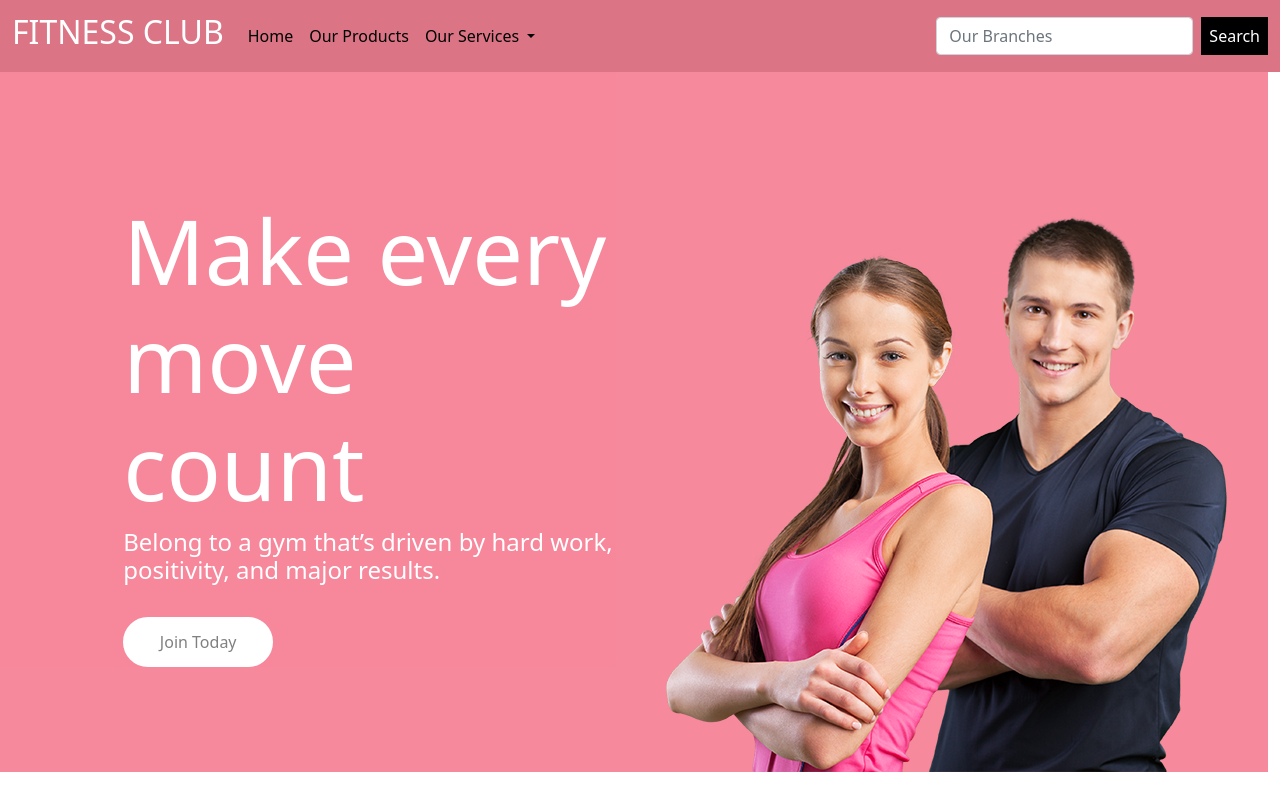
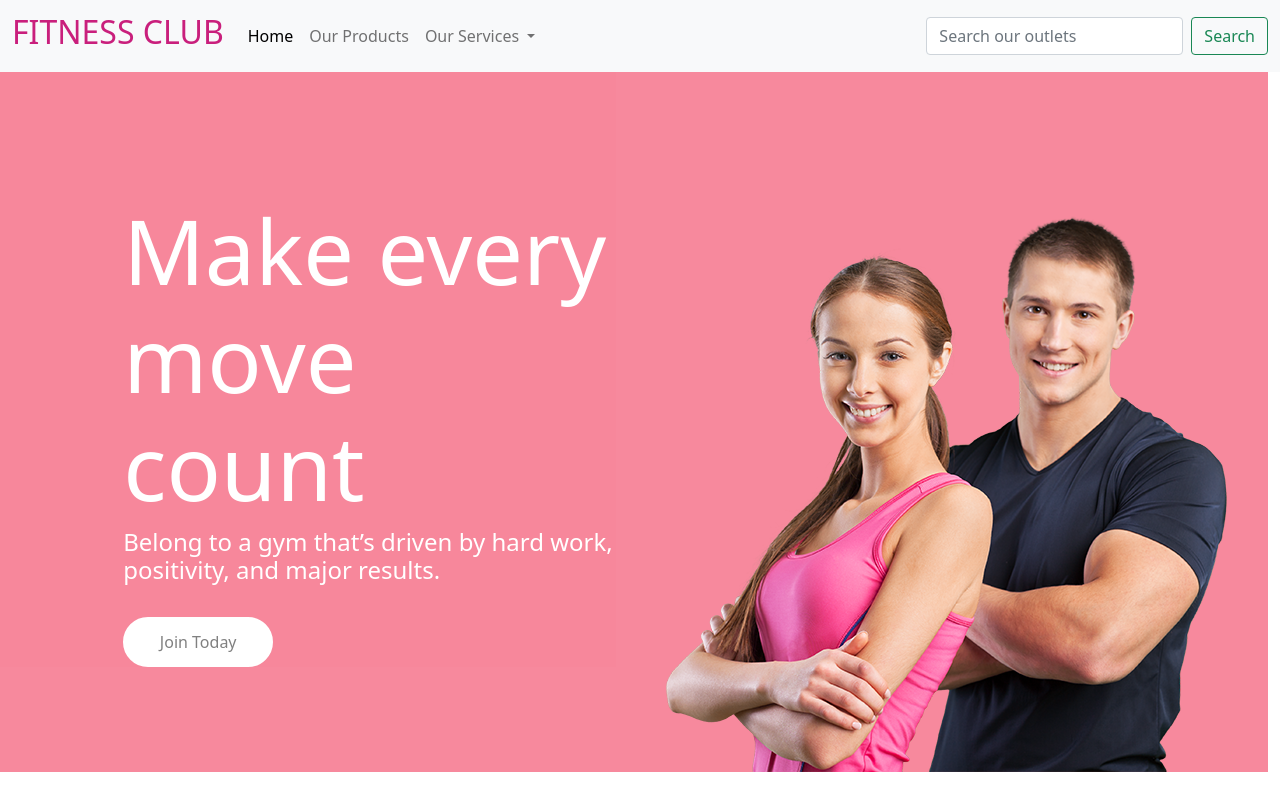
Before and after one commit to Mariyajoseph-joseph/Fitness-Club, a plain HTML site: page fitness_club.html in a window 1280 px wide. Shown: the top 800 px of the page. Drawn offline with nearby package versions, Linux system fonts and the light colour scheme.

Commit message:
Update fitness_club.html

```diff
--- a/fitness_club.html
+++ b/fitness_club.html
@@ -4,7 +4,7 @@
     <meta charset="UTF-8">
     <meta http-equiv="X-UA-Compatible" content="IE=edge">
     <title>Document</title>
-<link rel="stylesheet" href="./fitness_club.css">
+    <link rel="stylesheet" href="./fitness_club.css">
     <!-- CSS only -->
 <link href="https://cdn.jsdelivr.net/npm/bootstrap@5.1.3/dist/css/bootstrap.min.css" rel="stylesheet" integrity="sha384-1BmE4kWBq78iYhFldvKuhfTAU6auU8tT94WrHftjDbrCEXSU1oBoqyl2QvZ6jIW3" crossorigin="anonymous">
 <!-- JavaScript Bundle with Popper -->
@@ -14,24 +14,23 @@
 
 </head>
 <body>
-
-    <div class="nav1"  >
-    <nav class="navbar navbar-expand-lg ">
-        <div class="container-fluid">
-          <a class="navbar-brand" href="#"> <h2 style="color: white;"> FITNESS CLUB</h2> </a>
+   <div class="nav1">
+    <nav class="navbar navbar-expand-lg navbar-light bg-light nav1" >
+        <div class="container-fluid" >
+            <a class="navbar-brand" href="#"> <h2 style="color: rgb(201, 31, 124);"> FITNESS CLUB</h2> </a>
           <button class="navbar-toggler" type="button" data-bs-toggle="collapse" data-bs-target="#navbarSupportedContent" aria-controls="navbarSupportedContent" aria-expanded="false" aria-label="Toggle navigation">
             <span class="navbar-toggler-icon"></span>
           </button>
-          <div class="collapse navbar-collapse" id="navbarSupportedContent">
+          <div class="collapse navbar-collapse" id="navbarSupportedContent" >
             <ul class="navbar-nav me-auto mb-2 mb-lg-0">
               <li class="nav-item">
                 <a class="nav-link active" aria-current="page" href="#" style="color: black;">Home</a>
               </li>
               <li class="nav-item">
-                <a class="nav-link" href="#" style="color: black;">Our Products</a>
+                <a class="nav-link" href="#">Our Products</a>
               </li>
               <li class="nav-item dropdown">
-                <a class="nav-link dropdown-toggle" href="#" id="navbarDropdown" role="button" data-bs-toggle="dropdown" aria-expanded="false" style="color: black;">
+                <a class="nav-link dropdown-toggle" href="#" id="navbarDropdown" role="button" data-bs-toggle="dropdown" aria-expanded="false">
                   Our Services
                 </a>
                 <ul class="dropdown-menu" aria-labelledby="navbarDropdown">
@@ -44,13 +43,15 @@
 
             </ul>
             <form class="d-flex">
-              <input class="form-control me-2" type="search" placeholder="Our Branches" aria-label="Search">
-              <button class="button1" type="submit">Search</button>
+              <input class="form-control me-2" type="search" placeholder="Search our outlets" aria-label="Search">
+              <button class="btn btn-outline-success" type="submit">Search</button>
             </form>
           </div>
         </div>
       </nav>
     </div>
+</body>
+</html>
 
 
 <div class="row" id="firstrow" >
```
